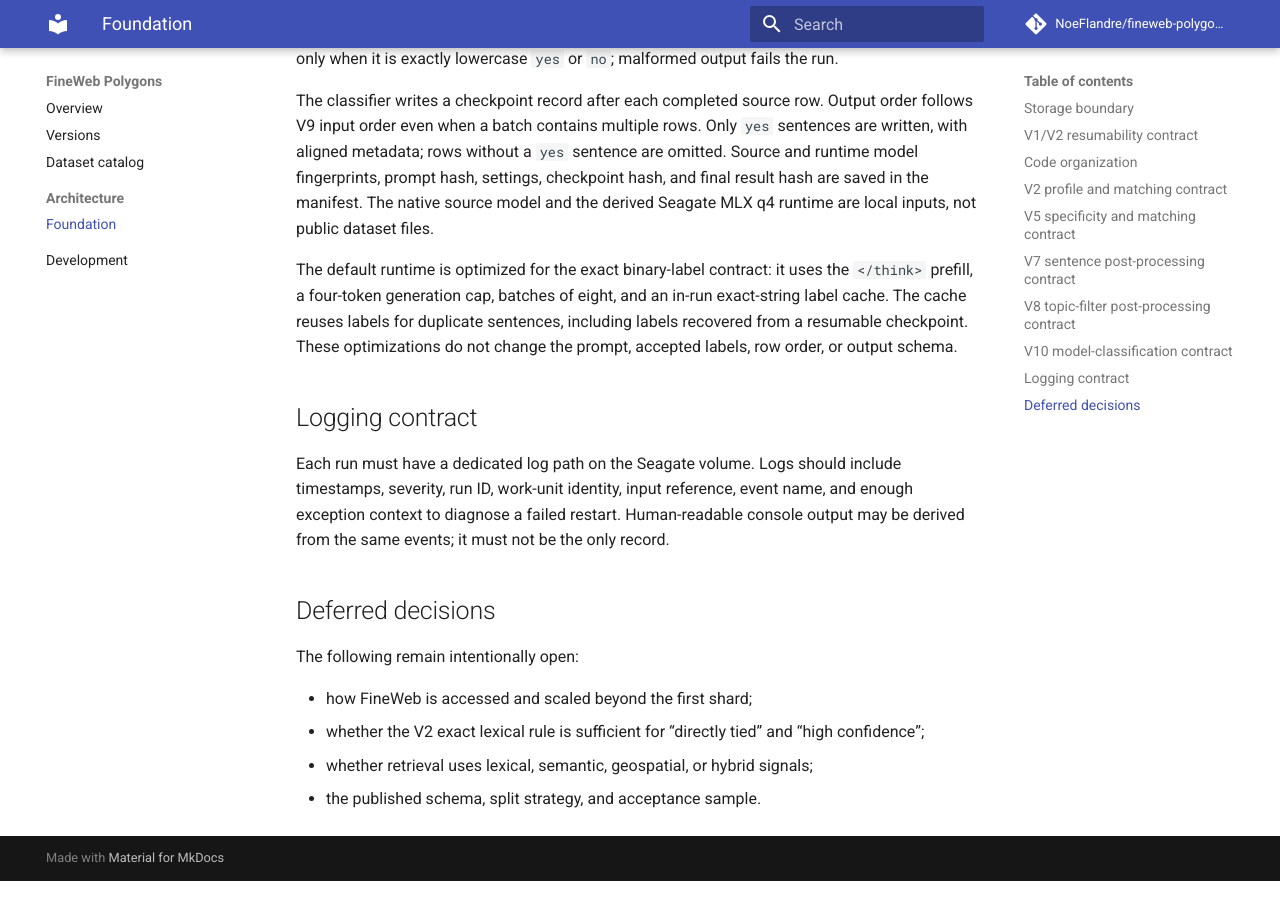
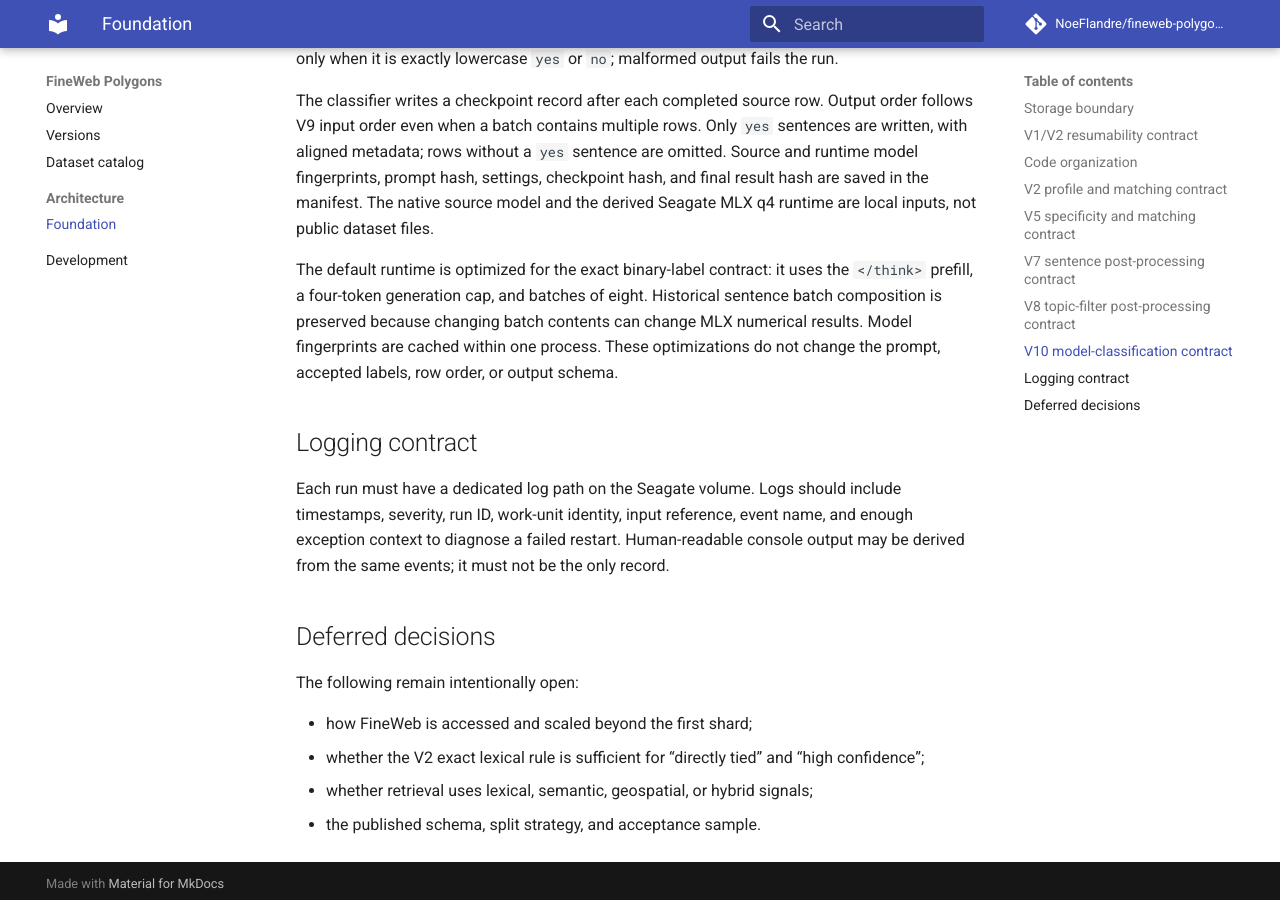
Before and after one commit to NoeFlandre/fineweb-polygons, an MkDocs documentation site: the page built from docs/architecture/foundation.md, in a window 1280 px wide and 900 px high, scrolled down 2905 px. Built offline with MkDocs 1.6.1 and Material for MkDocs 9.7.7, drawn with Linux system fonts in a browser that asks for light colours; comment, search, counter and statistics services are not loaded.

Commit message:
fix(v10): preserve batched label compatibility

```diff
--- a/docs/architecture/foundation.md
+++ b/docs/architecture/foundation.md
@@ -110,11 +110,11 @@
 inputs, not public dataset files.
 
 The default runtime is optimized for the exact binary-label contract: it uses
-the `</think>` prefill, a four-token generation cap, batches of eight, and an
-in-run exact-string label cache. The cache reuses labels for duplicate
-sentences, including labels recovered from a resumable checkpoint. These
-optimizations do not change the prompt, accepted labels, row order, or output
-schema.
+the `</think>` prefill, a four-token generation cap, and batches of eight.
+Historical sentence batch composition is preserved because changing batch
+contents can change MLX numerical results. Model fingerprints are cached within
+one process. These optimizations do not change the prompt, accepted labels, row
+order, or output schema.
 
 ## Logging contract
 
```
Also changed, not shown: README.md (+5 -4 lines), docs/versions.md (+2 -2 lines), 2 other files.
